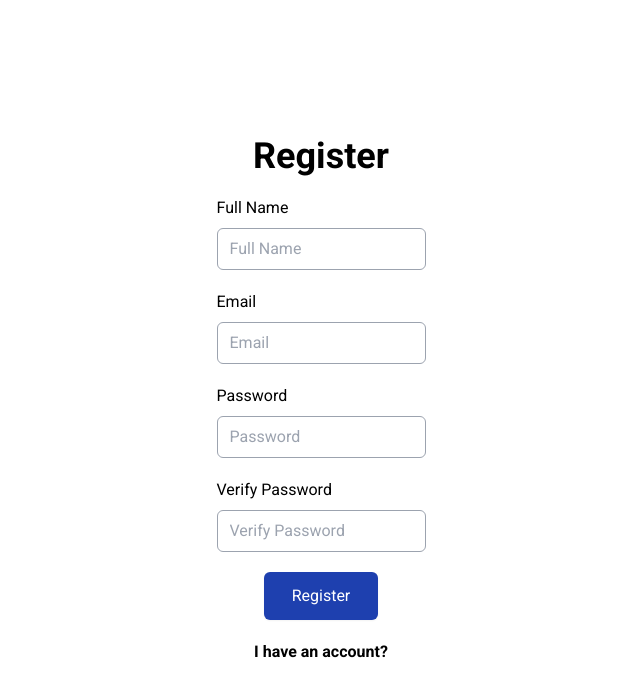
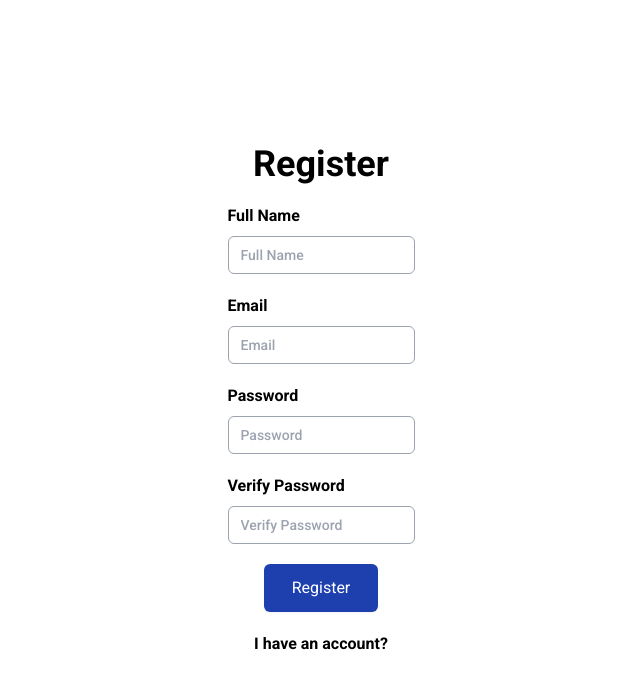
Before and after one commit to mmesomasaint/sheerpoll, a Next.js app: page /v/auth/register in a window 1280 px wide. Shown: the top 696 px of the page, without its empty margins (319-959 px from the left). Built offline with nearby package versions, Linux system fonts and the light colour scheme; no server answers.

Commit message:
Fix: Improve on the styles

```diff
--- a/app/v/auth/login/page.tsx
+++ b/app/v/auth/login/page.tsx
@@ -16,7 +16,7 @@ export default function Login() {
     e.preventDefault()
 
     // Submit the form
-    const {voter, error} = await logIn(form.email, form.password)
+    const { voter, error } = await logIn(form.email, form.password)
     if (!error) {
       console.log(voter)
       return
@@ -27,10 +27,12 @@ export default function Login() {
 
   return (
     <form onSubmit={submit}>
-      <div className='flex flex-col justify-center items-center py-20 gap-5'>
+      <div className='flex flex-col justify-center items-center py-20 gap-5 min-h-screen'>
         <h1 className='text-4xl font-bold'>LogIn</h1>
         <div className='flex flex-col justify-start items-start gap-2'>
-          <label htmlFor='email'>Email</label>
+          <label htmlFor='email' className='text-base font-semibold'>
+            Email
+          </label>
           <input
             type='email'
             id='email'
@@ -42,7 +44,9 @@ export default function Login() {
           />
         </div>
         <div className='flex flex-col justify-start items-start gap-2'>
-          <label htmlFor='password'>Password</label>
+          <label htmlFor='password' className='text-base font-semibold'>
+            Password
+          </label>
           <input
             type='password'
             id='password'
--- a/app/v/auth/register/page.tsx
+++ b/app/v/auth/register/page.tsx
@@ -24,10 +24,14 @@ export default function Register() {
     e.preventDefault()
 
     // Submit the form
-    const {voter, error} = await register(form.name, form.email, form.password)
+    const { voter, error } = await register(
+      form.name,
+      form.email,
+      form.password
+    )
     if (!error) {
-    console.log(`Successfully registered:\n${voter}`)
-    return
+      console.log(`Successfully registered:\n${voter}`)
+      return
     }
     console.log(error)
   }
@@ -37,50 +41,58 @@ export default function Register() {
       <div className='flex flex-col justify-center items-center gap-5 min-h-screen'>
         <h1 className='text-4xl font-bold'>Register</h1>
         <div className='flex flex-col justify-start items-start gap-2'>
-          <label htmlFor='name'>Full Name</label>
+          <label htmlFor='name' className='text-base font-semibold'>
+            Full Name
+          </label>
           <input
             type='text'
             id='name'
             name='name'
             value={form.name}
             placeholder='Full Name'
-            className='border border-gray-400 rounded-md px-3 py-2'
+            className='border border-gray-400 rounded-md px-3 py-2 text-sm font-medium'
             onChange={(e) => setName(e.target.value)}
           />
         </div>
         <div className='flex flex-col justify-start items-start gap-2'>
-          <label htmlFor='email'>Email</label>
+          <label htmlFor='email' className='text-base font-semibold'>
+            Email
+          </label>
           <input
             type='email'
             id='email'
             name='email'
             value={form.email}
             placeholder='Email'
-            className='border border-gray-400 rounded-md px-3 py-2'
+            className='border border-gray-400 rounded-md px-3 py-2 text-sm font-medium'
             onChange={(e) => setEmail(e.target.value)}
           />
         </div>
         <div className='flex flex-col justify-start items-start gap-2'>
-          <label htmlFor='password'>Password</label>
+          <label htmlFor='password' className='text-base font-semibold'>
+            Password
+          </label>
           <input
             type='password'
             id='password'
             name='password'
             value={form.password}
             placeholder='Password'
-            className='border border-gray-400 rounded-md px-3 py-2'
+            className='border border-gray-400 rounded-md px-3 py-2 text-sm font-medium'
             onChange={(e) => setPassword(e.target.value)}
           />
         </div>
         <div className='flex flex-col justify-start items-start gap-2'>
-          <label htmlFor='v_password'>Verify Password</label>
+          <label htmlFor='v_password' className='text-base font-semibold'>
+            Verify Password
+          </label>
           <input
             type='v_password'
             id='v_password'
             name='v_password'
             value={form.verifyPassword}
             placeholder='Verify Password'
-            className='border border-gray-400 rounded-md px-3 py-2'
+            className='border border-gray-400 rounded-md px-3 py-2 text-sm font-medium'
             onChange={(e) => setVerifyPassword(e.target.value)}
           />
         </div>
```
